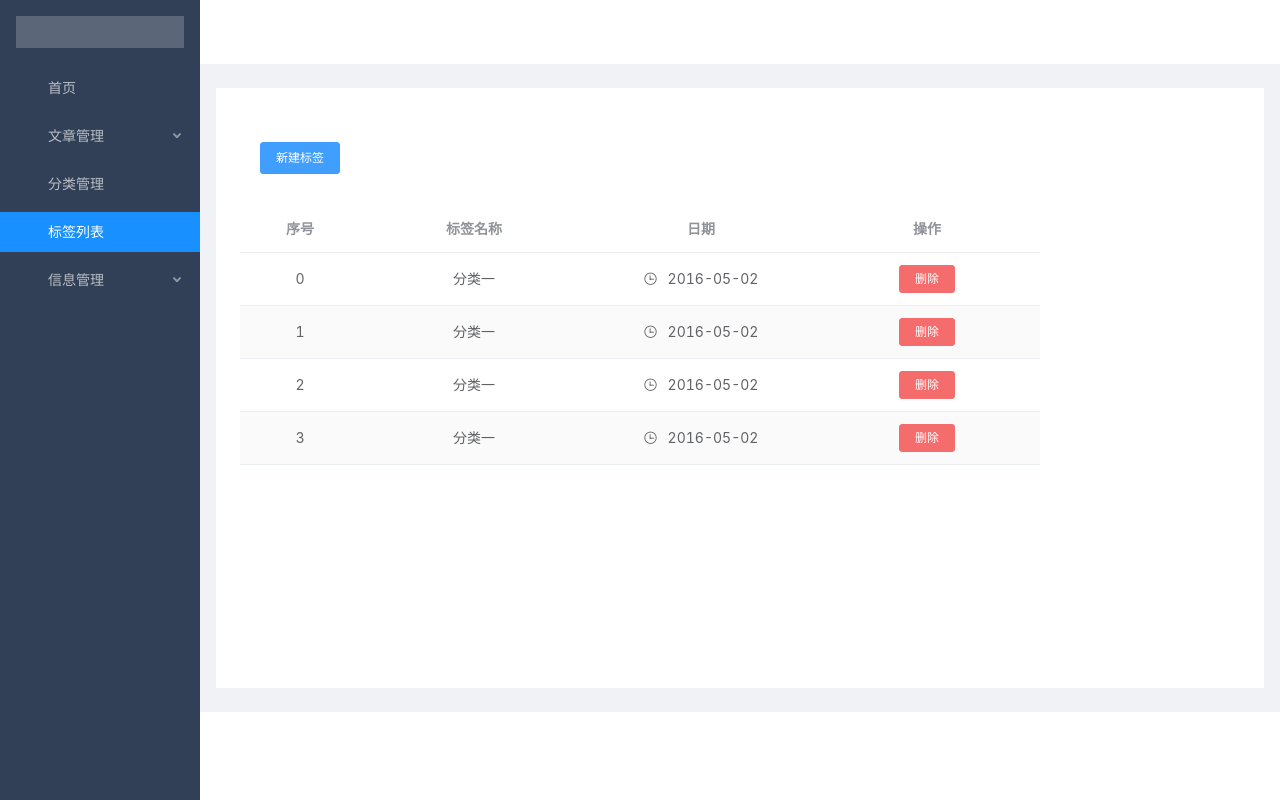
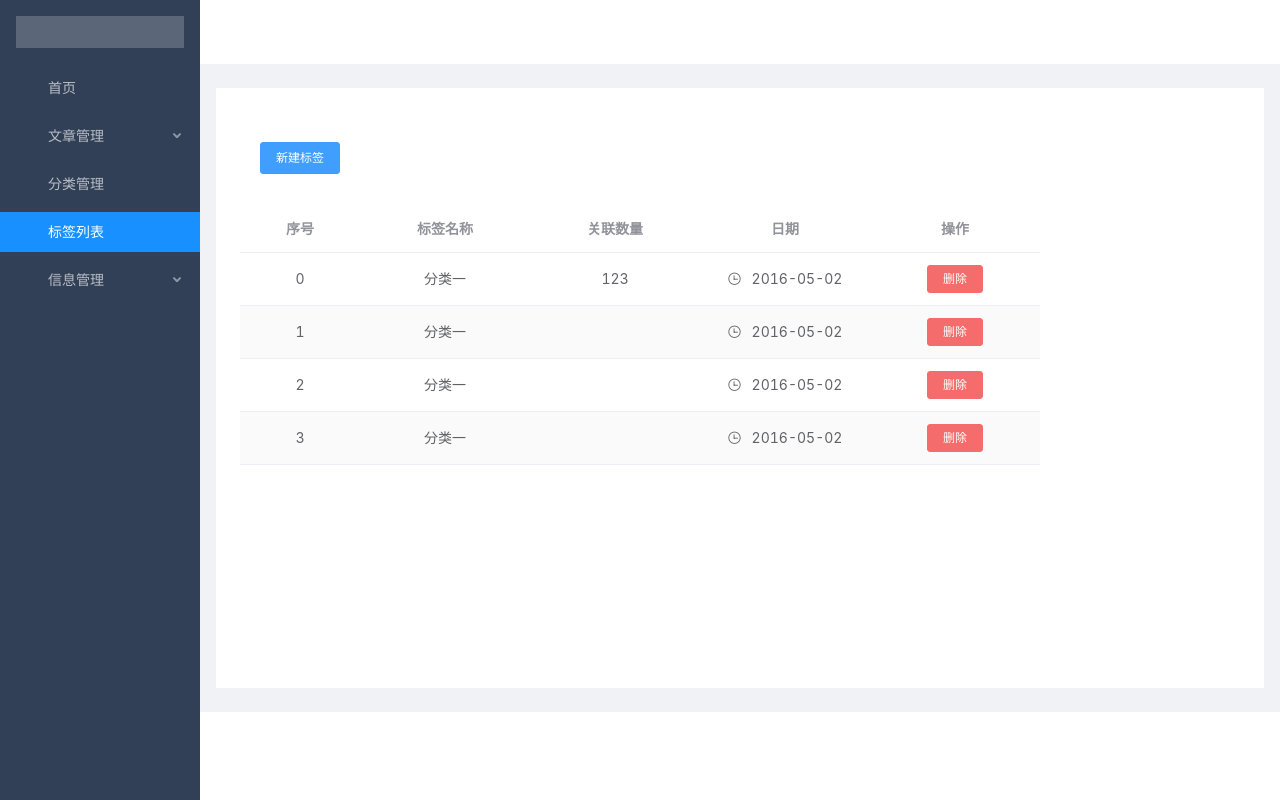
Before and after one commit to Hemuxue/mg-blog, a Vue app: page /#/main/tag in a window 1280 px wide. Built offline with nearby package versions, Linux system fonts and the light colour scheme.

Commit message:
feat: add classify and tags blog-number row

```diff
--- a/src/components/classify/classify.vue
+++ b/src/components/classify/classify.vue
@@ -22,7 +22,14 @@
           <span >{{ scope.row.name }}</span>
         </template>
       </el-table-column>
-
+      <el-table-column
+        label="关联数量"
+        align="center"
+        >
+        <template slot-scope="scope">
+          <span >{{ scope.row.number }}</span>
+        </template>
+      </el-table-column>
       <el-table-column
         label="日期"
         align="center">
@@ -61,6 +68,7 @@ export default {
       tableData: [
         {
           name: '分类一',
+          number: 8,
           date: '2016-05-02',
         }, {
           name: '分类一',
--- a/src/components/tag/tag.vue
+++ b/src/components/tag/tag.vue
@@ -22,7 +22,14 @@
           <span >{{ scope.row.name }}</span>
         </template>
       </el-table-column>
-
+      <el-table-column
+        label="关联数量"
+        align="center"
+        >
+        <template slot-scope="scope">
+          <span >{{ scope.row.number }}</span>
+        </template>
+      </el-table-column>
       <el-table-column
         label="日期"
         align="center">
@@ -61,6 +68,7 @@ export default {
       tableData: [
         {
           name: '分类一',
+          number: 123,
           date: '2016-05-02',
         }, {
           name: '分类一',
```
